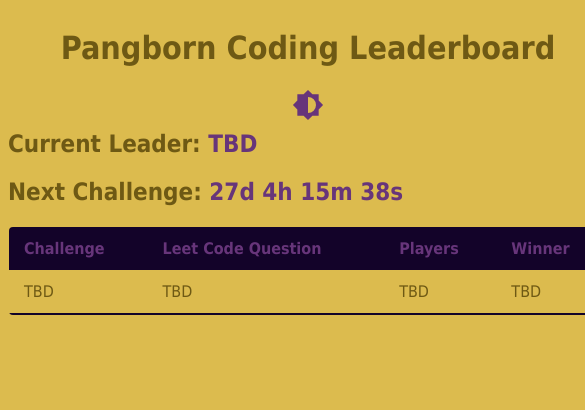
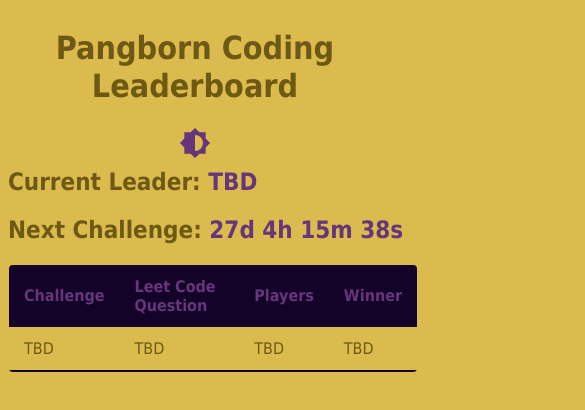
Before and after one commit to NKyhl/leaderboard, a plain HTML site: page index.html in a window 390 px wide. Shown: the top 410 px of the page, 585 px wide, since content can reach past the window. Drawn offline with Linux system fonts and the light colour scheme.

Commit message:
responsive width, font

```diff
--- a/styles.css
+++ b/styles.css
@@ -3,7 +3,7 @@
     --foreground-dflt: #6e5914;
     --table-header-background: #130329;
     --table-header-text: #67357a;
-    font-family: Tahoma;
+    font-family: Tahoma, sans-serif;
     text-align: center;
 }
 
@@ -24,7 +24,7 @@ body {
 .container {
     display: flex;
     flex-direction: column;
-    width: 600px;
+    width: 600px, 100%;
     margin: auto
 }
 
```
